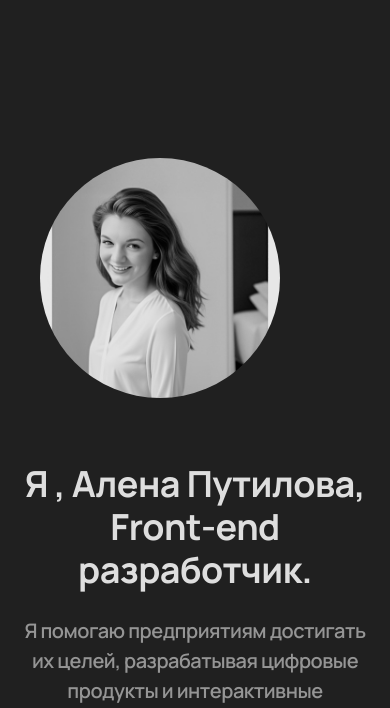
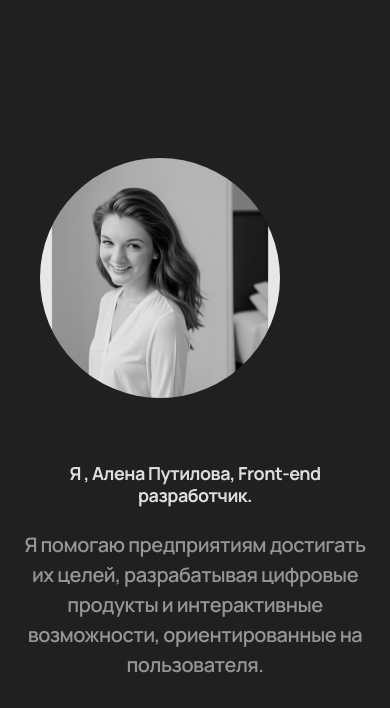
Before and after one commit to Putilova23/portfolio, a plain HTML site: page index.html in a window 390 px wide. Shown: the part 136-844 px from the top of the page. Drawn offline with Linux system fonts and the light colour scheme.

Commit message:
фикс ошибки

```diff
--- a/style.css
+++ b/style.css
@@ -494,6 +494,6 @@ a:hover {
 
 @media (max-width: 420px) {
   .welcome_title {
-   font-size: ;
+   font-size: 18px ;
   }
 }
```
